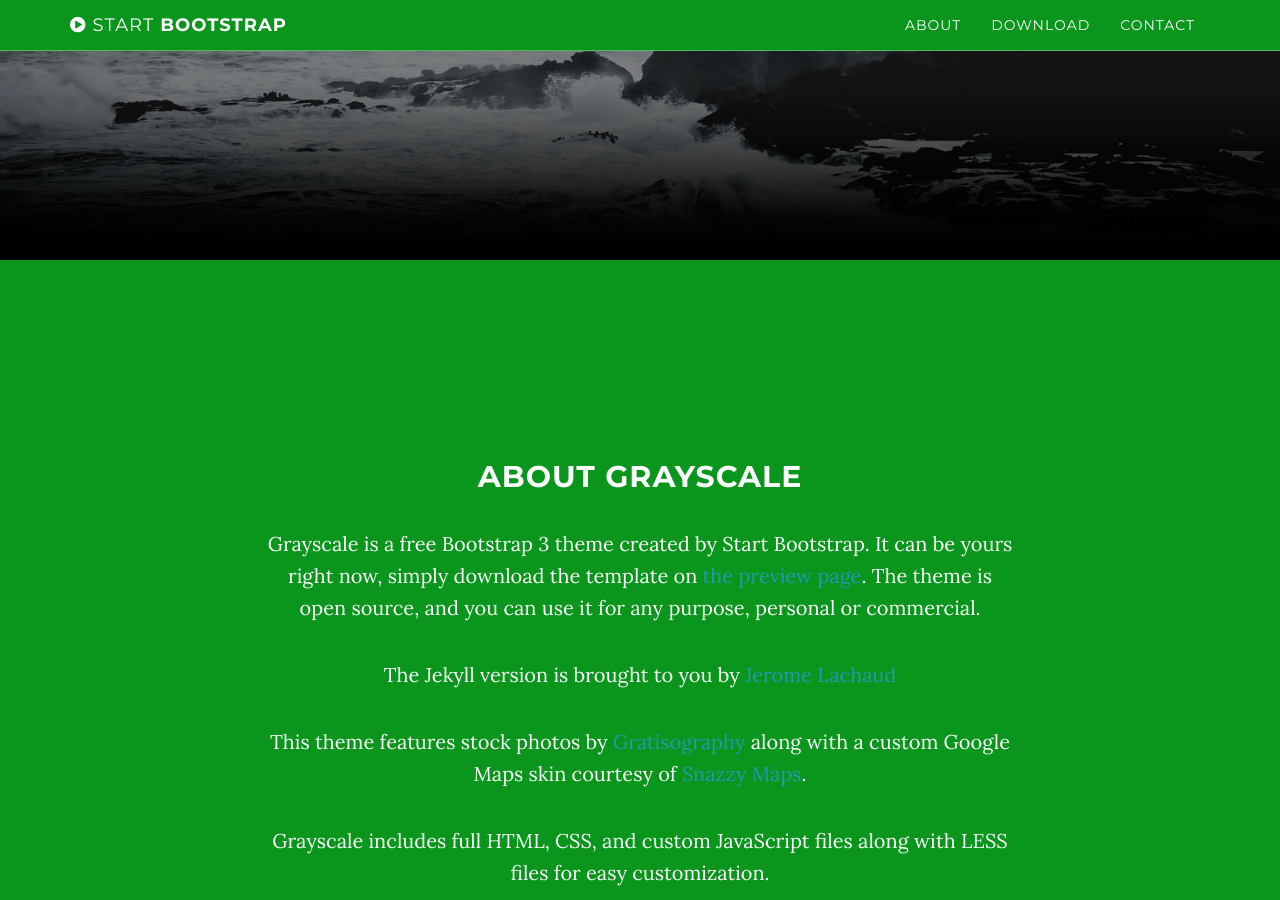
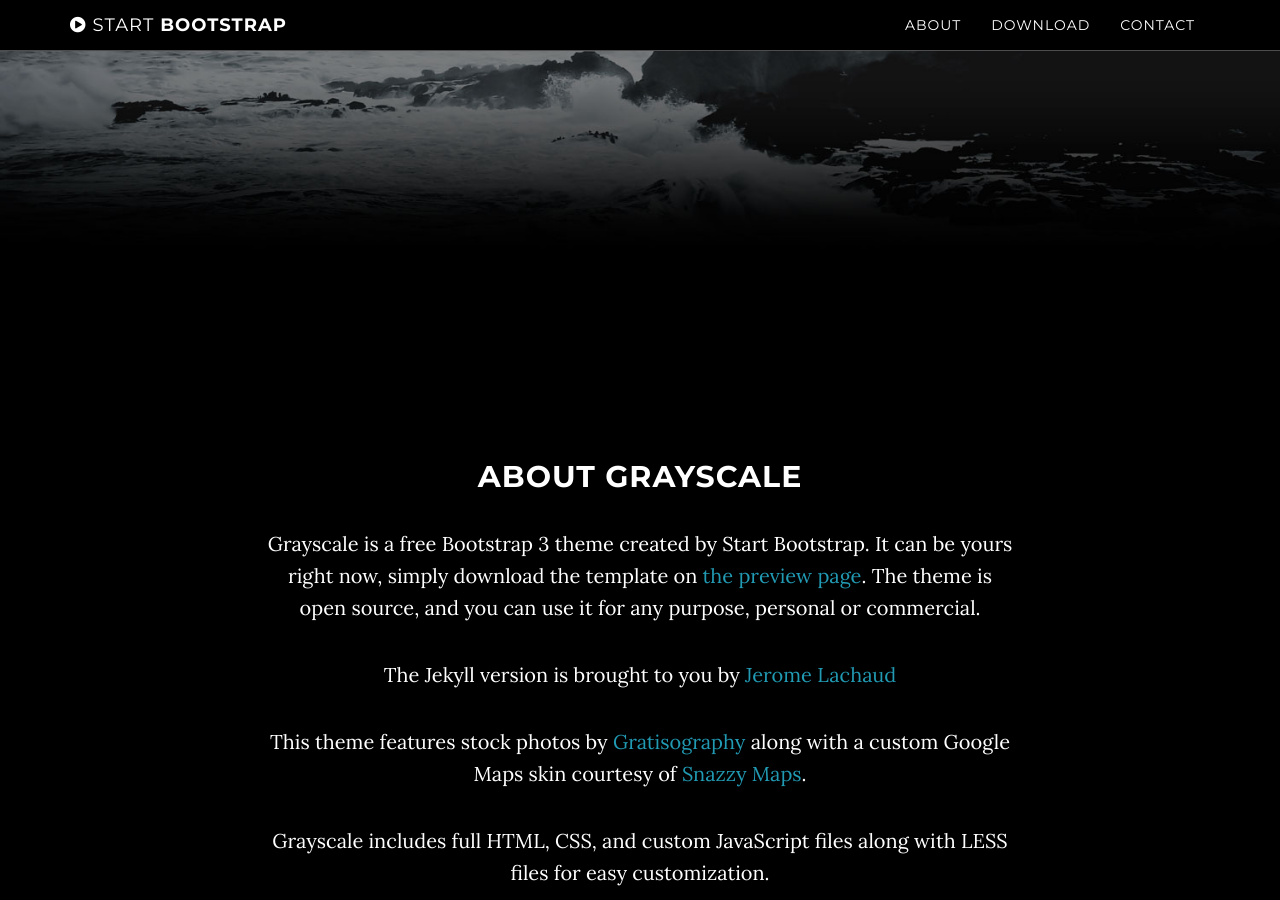
Before and after one commit to LBCMontreal/LaBelleCompagnie, a Jekyll site: the page built from index.html, in a window 1280 px wide and 900 px high, scrolled down 640 px. Built offline with Jekyll 4.4.1, drawn with Linux system fonts in a browser that asks for light colours.

Commit message:
Update _config.yml

```diff
--- a/_config.yml
+++ b/_config.yml
@@ -9,7 +9,7 @@ Seriez-vous surpris de savoir que celle-ci peut vous faire économiser sur votre
 
 # Color settings (hex-codes without the leading hash-tag)
 color:
-  primary-dark: '#0a961d'
+  primary-dark: '#000000'
   links: '#219ab3'
 
 # Footer settings
```
